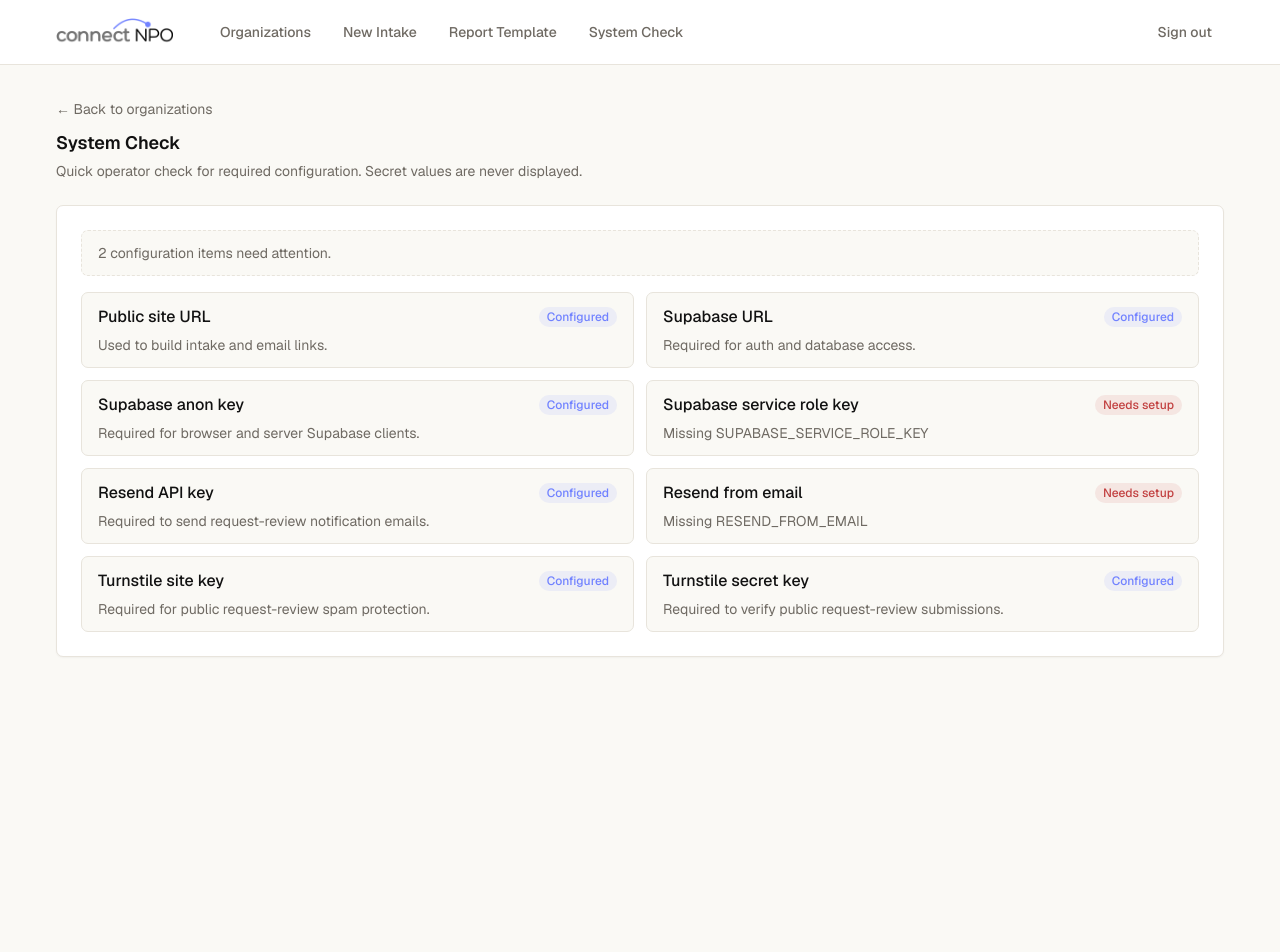
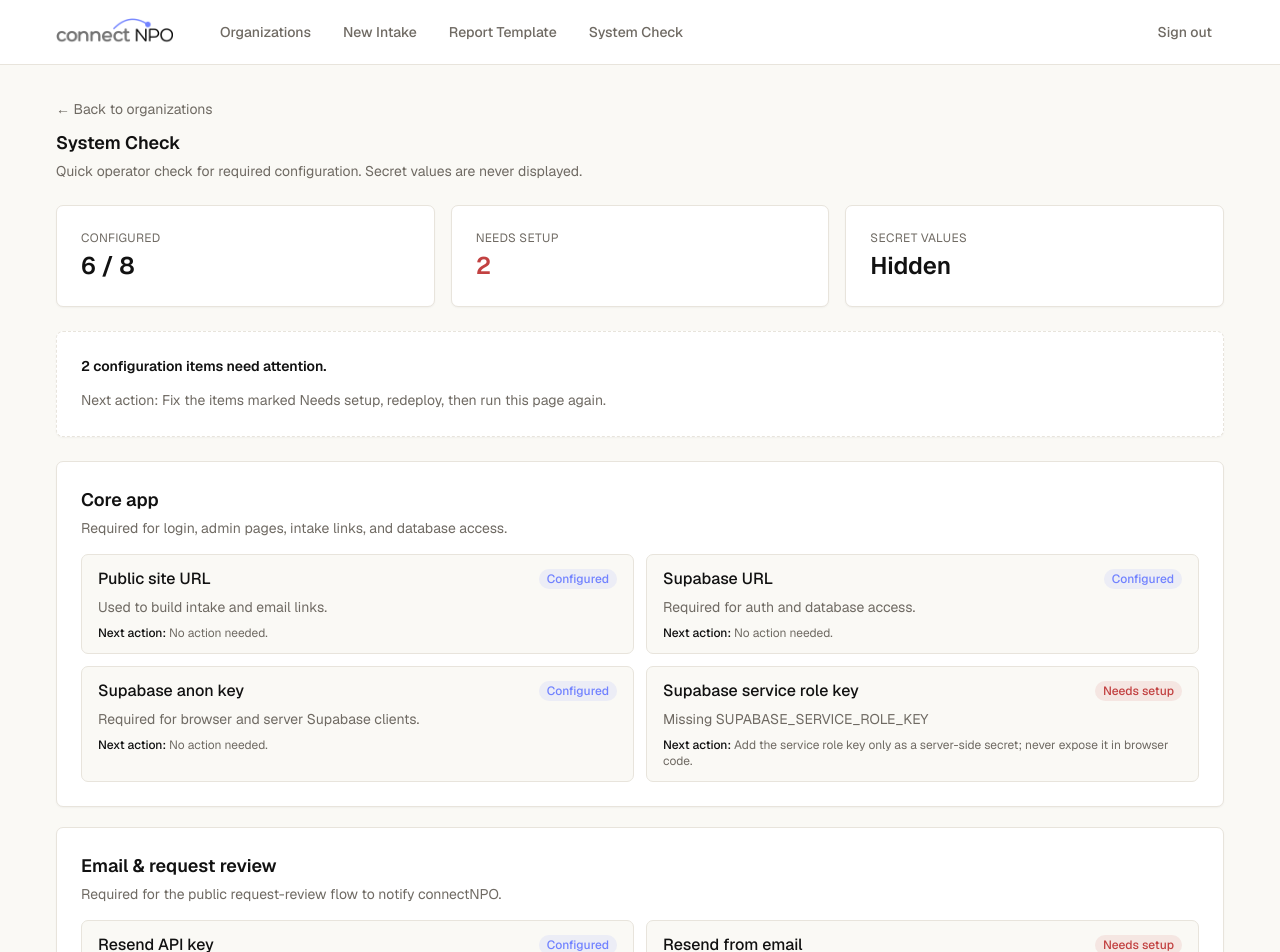
Before and after one commit to connectNPO/connectNPO_Intake-Dashboard, a Next.js app: page /admin/system-check in a window 1280 px wide. Shown: the top 952 px of the page. Before the commit the page ends 800 px from the top, so only its background shows below. Built offline with nearby package versions, Linux system fonts and the light colour scheme; no server answers.

Commit message:
feat: improve admin operator reference pages

```diff
--- a/scripts/dashboard-review-runner.mjs
+++ b/scripts/dashboard-review-runner.mjs
@@ -158,12 +158,22 @@ async function main() {
       await page.waitForLoadState('networkidle', { timeout: 15000 }).catch(() => {});
       const templateText = await page.locator('body').innerText();
       report.checks.push(status('Report template page loads', templateText.includes('Growth Readiness Report') && templateText.includes('Allowed Statuses')));
+      report.checks.push(status('Report template has copy action', templateText.includes('Copy template')));
+      report.checks.push(status('Report template links report writer prompt', templateText.includes('Report writer prompt')));
+
+      const promptUrl = sameOriginUrl(loginUrl, '/admin/report-writer-prompt');
+      await page.goto(promptUrl, { waitUntil: 'domcontentloaded' });
+      await page.waitForLoadState('networkidle', { timeout: 15000 }).catch(() => {});
+      const promptText = await page.locator('body').innerText();
+      report.checks.push(status('Report writer prompt page loads', promptText.includes('Report Writer Agent Prompt') && promptText.includes('Copy prompt')));
 
       const systemCheckUrl = sameOriginUrl(loginUrl, '/admin/system-check');
       await page.goto(systemCheckUrl, { waitUntil: 'domcontentloaded' });
       await page.waitForLoadState('networkidle', { timeout: 15000 }).catch(() => {});
       const systemCheckText = await page.locator('body').innerText();
       report.checks.push(status('System check page loads without secret values', systemCheckText.includes('System Check') && !systemCheckText.toLowerCase().includes('service_role=')));
+      report.checks.push(status('System check groups operator areas', systemCheckText.includes('Core app') && systemCheckText.includes('Email & request review') && systemCheckText.includes('Spam protection')));
+      report.checks.push(status('System check gives next action guidance', systemCheckText.includes('Next action')));
 
       await page.goto(orgDetailUrl, { waitUntil: 'domcontentloaded' });
       await page.waitForLoadState('networkidle', { timeout: 15000 }).catch(() => {});
--- a/src/app/admin/report-template/page.tsx
+++ b/src/app/admin/report-template/page.tsx
@@ -2,6 +2,8 @@ import { readFile } from 'node:fs/promises';
 import path from 'node:path';
 import Link from 'next/link';
 import { Card } from '@/components/ui/Card';
+import { Button } from '@/components/ui/Button';
+import { CopyButton } from '@/components/ui/CopyButton';
 import { SectionHeader } from '@/components/ui/SectionHeader';
 
 export const dynamic = 'force-dynamic';
@@ -29,9 +31,19 @@ export default async function ReportTemplatePage() {
       </div>
 
       <Card className="flex flex-col gap-4">
-        <div className="rounded-[7px] border border-dashed border-border bg-[#faf9f5] px-4 py-3 text-sm text-muted">
-          This page reads from <code>docs/GROWTH_READINESS_REPORT_TEMPLATE.md</code>,
-          so operators can view the template without opening GitHub.
+        <div className="flex flex-wrap items-center justify-between gap-3 rounded-[7px] border border-dashed border-border bg-[#faf9f5] px-4 py-3 text-sm text-muted">
+          <p>
+            This page reads from <code>docs/GROWTH_READINESS_REPORT_TEMPLATE.md</code>,
+            so operators can view and copy the template without opening GitHub.
+          </p>
+          <div className="flex flex-wrap gap-2">
+            <CopyButton value={template} label="Copy template" />
+            <Link href="/admin/report-writer-prompt">
+              <Button variant="secondary" size="sm">
+                Report writer prompt
+              </Button>
+            </Link>
+          </div>
         </div>
         <pre className="max-h-[70vh] overflow-auto whitespace-pre-wrap rounded-[7px] border border-border bg-[#111827] p-4 text-sm leading-6 text-[#f9fafb]">
           {template}
--- /dev/null
+++ b/src/app/admin/report-writer-prompt/page.tsx
@@ -0,0 +1,46 @@
+import { readFile } from 'node:fs/promises';
+import path from 'node:path';
+import Link from 'next/link';
+import { Card } from '@/components/ui/Card';
+import { CopyButton } from '@/components/ui/CopyButton';
+import { SectionHeader } from '@/components/ui/SectionHeader';
+
+export const dynamic = 'force-dynamic';
+
+export default async function ReportWriterPromptPage() {
+  const promptPath = path.join(
+    process.cwd(),
+    'docs',
+    'REPORT_WRITER_AGENT_PROMPT.md',
+  );
+  const prompt = await readFile(promptPath, 'utf8');
+
+  return (
+    <div className="flex flex-col gap-6">
+      <div>
+        <Link href="/admin/report-template" className="text-sm text-muted hover:text-main">
+          ← Back to report template
+        </Link>
+        <div className="mt-2">
+          <SectionHeader
+            title="Report Writer Agent Prompt"
+            description="Internal prompt for drafting a human-reviewed Growth Readiness Report from an agent packet."
+          />
+        </div>
+      </div>
+
+      <Card className="flex flex-col gap-4">
+        <div className="flex flex-wrap items-center justify-between gap-3 rounded-[7px] border border-dashed border-border bg-[#faf9f5] px-4 py-3 text-sm text-muted">
+          <p>
+            This page reads from <code>docs/REPORT_WRITER_AGENT_PROMPT.md</code>,
+            so operators can copy the prompt without opening GitHub.
+          </p>
+          <CopyButton value={prompt} label="Copy prompt" />
+        </div>
+        <pre className="max-h-[70vh] overflow-auto whitespace-pre-wrap rounded-[7px] border border-border bg-[#111827] p-4 text-sm leading-6 text-[#f9fafb]">
+          {prompt}
+        </pre>
+      </Card>
+    </div>
+  );
+}
--- a/src/app/admin/system-check/page.tsx
+++ b/src/app/admin/system-check/page.tsx
@@ -6,68 +6,111 @@ type CheckStatus = 'ok' | 'warning';
 
 type SystemCheck = {
   label: string;
+  envName: string;
   status: CheckStatus;
   detail: string;
+  nextAction: string;
+};
+
+type CheckGroup = {
+  title: string;
+  description: string;
+  checks: SystemCheck[];
 };
 
 function isConfigured(name: string): boolean {
   return Boolean(process.env[name]?.trim());
 }
 
-function configuredCheck(label: string, envName: string, detail: string): SystemCheck {
+function configuredCheck(
+  label: string,
+  envName: string,
+  detail: string,
+  nextAction: string,
+): SystemCheck {
   const configured = isConfigured(envName);
   return {
     label,
+    envName,
     status: configured ? 'ok' : 'warning',
     detail: configured ? detail : `Missing ${envName}`,
+    nextAction: configured ? 'No action needed.' : nextAction,
   };
 }
 
 export default function SystemCheckPage() {
-  const checks: SystemCheck[] = [
+  const groups: CheckGroup[] = [
+    {
+      title: 'Core app',
+      description: 'Required for login, admin pages, intake links, and database access.',
+      checks: [
         configuredCheck(
           'Public site URL',
           'NEXT_PUBLIC_SITE_URL',
           'Used to build intake and email links.',
+          'Set NEXT_PUBLIC_SITE_URL to the production website origin, then redeploy.',
         ),
         configuredCheck(
           'Supabase URL',
           'NEXT_PUBLIC_SUPABASE_URL',
           'Required for auth and database access.',
+          'Add the Supabase project URL in the app environment settings.',
         ),
         configuredCheck(
           'Supabase anon key',
           'NEXT_PUBLIC_SUPABASE_ANON_KEY',
           'Required for browser and server Supabase clients.',
+          'Add the public Supabase anon key in the app environment settings.',
         ),
         configuredCheck(
           'Supabase service role key',
           'SUPABASE_SERVICE_ROLE_KEY',
           'Required for admin-side service operations.',
+          'Add the service role key only as a server-side secret; never expose it in browser code.',
         ),
+      ],
+    },
+    {
+      title: 'Email & request review',
+      description: 'Required for the public request-review flow to notify connectNPO.',
+      checks: [
         configuredCheck(
           'Resend API key',
           'RESEND_API_KEY',
           'Required to send request-review notification emails.',
+          'Add RESEND_API_KEY in the deployment environment and send a test request.',
         ),
         configuredCheck(
           'Resend from email',
           'RESEND_FROM_EMAIL',
           'Required to send request-review notification emails.',
+          'Set RESEND_FROM_EMAIL to a verified sender address in Resend.',
         ),
+      ],
+    },
+    {
+      title: 'Spam protection',
+      description: 'Required to keep the public request-review form protected from bots.',
+      checks: [
         configuredCheck(
           'Turnstile site key',
           'NEXT_PUBLIC_TURNSTILE_SITE_KEY',
           'Required for public request-review spam protection.',
+          'Add the public Turnstile site key for the production domain.',
         ),
         configuredCheck(
           'Turnstile secret key',
           'TURNSTILE_SECRET_KEY',
           'Required to verify public request-review submissions.',
+          'Add the Turnstile secret key as a server-side secret, then test the form.',
         ),
+      ],
+    },
   ];
 
+  const checks = groups.flatMap((group) => group.checks);
   const warnings = checks.filter((check) => check.status === 'warning').length;
+  const configured = checks.length - warnings;
 
   return (
     <div className="flex flex-col gap-6">
@@ -83,16 +126,33 @@ export default function SystemCheckPage() {
         </div>
       </div>
 
-      <Card className="flex flex-col gap-4">
-        <div className="rounded-[7px] border border-dashed border-border bg-[#faf9f5] px-4 py-3 text-sm text-muted">
+      <div className="grid gap-4 md:grid-cols-3">
+        <MetricCard label="Configured" value={`${configured} / ${checks.length}`} />
+        <MetricCard label="Needs setup" value={String(warnings)} tone={warnings > 0 ? 'warning' : 'ok'} />
+        <MetricCard label="Secret values" value="Hidden" />
+      </div>
+
+      <Card className="flex flex-col gap-3 border-dashed">
+        <p className="text-sm font-semibold text-main">
           {warnings === 0
             ? 'All required configuration checks passed.'
             : `${warnings} configuration item${warnings === 1 ? '' : 's'} need attention.`}
-        </div>
+        </p>
+        <p className="text-sm leading-6 text-muted">
+          Next action: {warnings === 0
+            ? 'Run a public request-review test and confirm the notification email arrives.'
+            : 'Fix the items marked Needs setup, redeploy, then run this page again.'}
+        </p>
+      </Card>
+
+      <div className="flex flex-col gap-5">
+        {groups.map((group) => (
+          <Card key={group.title} className="flex flex-col gap-4">
+            <SectionHeader title={group.title} description={group.description} />
             <ul className="grid gap-3 md:grid-cols-2">
-          {checks.map((check) => (
+              {group.checks.map((check) => (
                 <li
-              key={check.label}
+                  key={check.envName}
                   className="rounded-[7px] border border-border bg-[#faf9f5] px-4 py-3"
                 >
                   <div className="flex items-center justify-between gap-3">
@@ -108,10 +168,34 @@ export default function SystemCheckPage() {
                     </span>
                   </div>
                   <p className="mt-1.5 text-sm text-muted">{check.detail}</p>
+                  <p className="mt-2 text-xs text-muted">
+                    <span className="font-medium text-main">Next action:</span> {check.nextAction}
+                  </p>
                 </li>
               ))}
             </ul>
           </Card>
+        ))}
+      </div>
     </div>
   );
 }
+
+function MetricCard({
+  label,
+  value,
+  tone = 'ok',
+}: {
+  label: string;
+  value: string;
+  tone?: 'ok' | 'warning';
+}) {
+  return (
+    <Card className="flex flex-col gap-1 p-4">
+      <p className="text-xs uppercase tracking-wide text-muted">{label}</p>
+      <p className={tone === 'warning' ? 'text-2xl font-semibold text-danger' : 'text-2xl font-semibold text-main'}>
+        {value}
+      </p>
+    </Card>
+  );
+}
```
Lines whose indentation alone changed are shown as unchanged.
